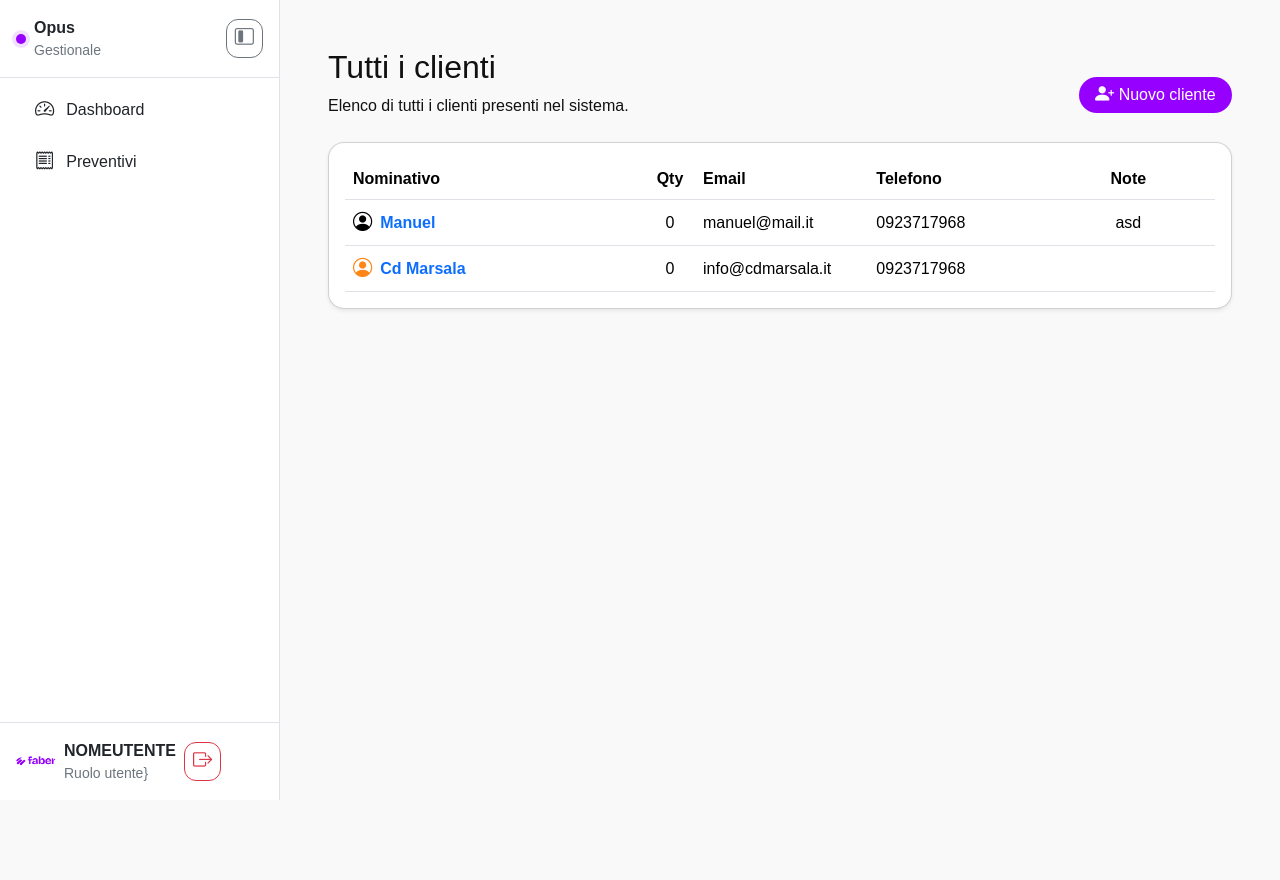
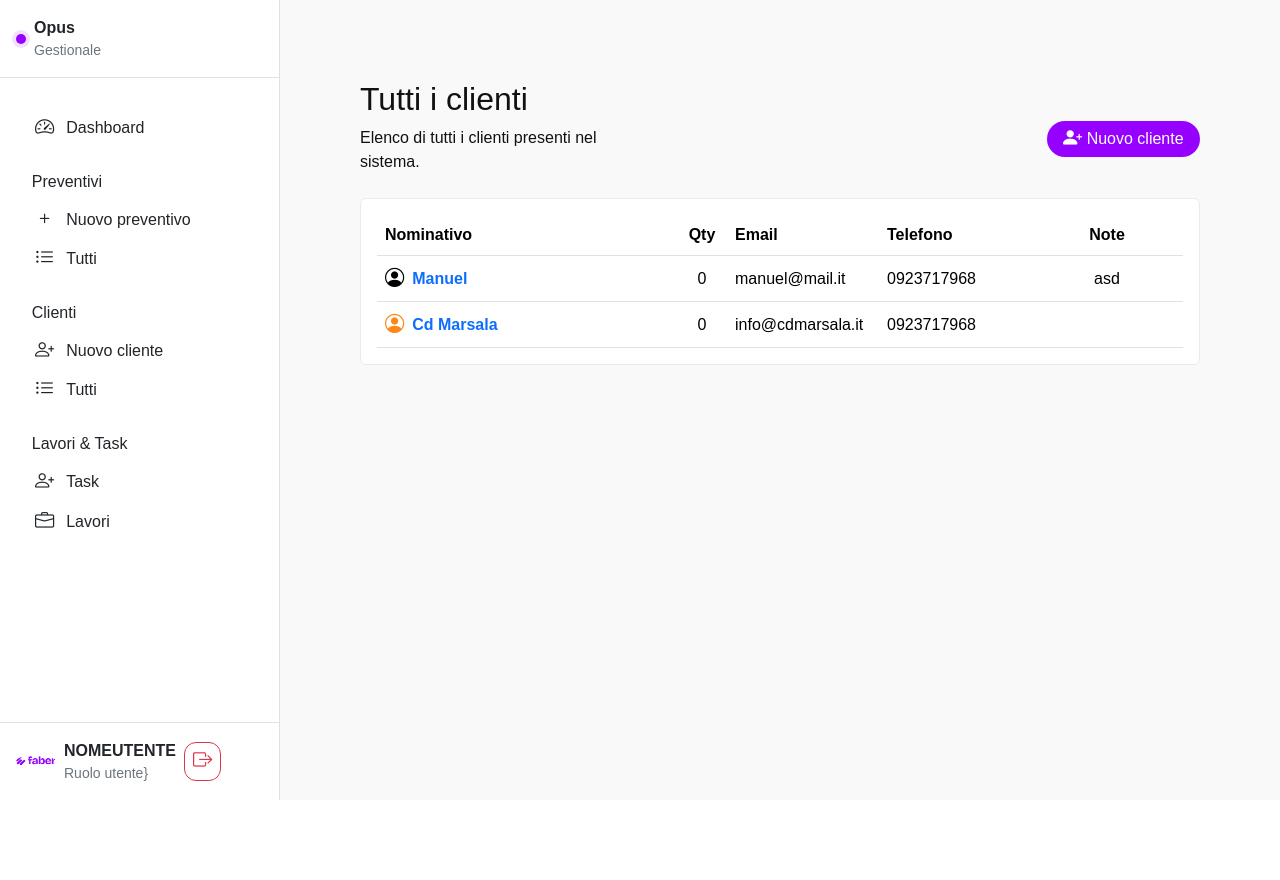
Before and after one commit to manuelparrinello/tazebao, a Flask app: page /clienti in a window 1280 px wide. After the commit the page ends 800 px from the top, so only its background shows below. Run offline with Flask 3, Linux system fonts and the light colour scheme; data that the repository does not hold is empty; some web fonts are replaced.

Commit message:
restyling wip

```diff
--- a/static/css/style.css
+++ b/static/css/style.css
@@ -23,8 +23,9 @@
 ========================= */
 
 .app-content{
-    min-height: 100vh;
+    /* min-height: 100vh; */
     transition: margin-left .2s ease;
+    padding: 80px!important;
 }
 
 /* =========================
@@ -83,7 +84,7 @@
     display: flex;
     align-items: center;
     gap: .75rem;
-    padding: .6rem .75rem;
+    padding: 0.2rem 0.75rem;
     border-radius: .75rem;
     color: var(--bs-body-color);
     transition: background .15s ease, color .15s ease;
@@ -110,6 +111,18 @@
 /* =========================
    SUBMENU BUTTON
 ========================= */
+
+.submenu {
+  margin-left: 2.5rem!important;
+}
+
+.title-menu-divider {
+  margin-left: 15.75px;
+}
+
+.hr-sidebar {
+  width: auto !important;
+}
 
 .sidebar-collapse-btn{
     background: transparent;
--- a/templates/_navbar.html
+++ b/templates/_navbar.html
@@ -11,46 +11,90 @@
                 </div>
             </div>
 
-            <button class="btn btn-sm btn-outline-secondary" id="btnSidebarCollapse">
-                <i class="bi bi-layout-sidebar-inset"></i>
-            </button>
+
         </div>
     </div>
 
     <nav class="sidebar-nav p-2 flex-grow-1">
         <ul class="nav nav-pills flex-column gap-1">
 
-            <li class="nav-item">
-                <a class="nav-link {% if request.endpoint == 'dashboard' %}active{% endif %}" href="{{ url_for('index') }}">
+            <li class="nav-item mt-4">
+                <a class="nav-link {% if request.endpoint == 'dashboard' %}active{% endif %}"
+                    href="{{ url_for('index') }}">
                     <i class="bi bi-speedometer2"></i>
                     <span class="nav-label">Dashboard</span>
                 </a>
             </li>
 
-            <!-- esempio submenu -->
+            <!-- PREVENTIVI -->
+            <div class="d-inline-flex align-items-center px-2 mt-3">
+                <span class="title-menu-divider">Preventivi</span>
+                <hr class="hr-sidebar ms-2 me-4">
+            </div>
+
+            <!-- nuovo preventivo -->
             <li class="nav-item">
-                <button class="nav-link w-100"
-                        data-bs-toggle="collapse"
-                        data-bs-target="#submenuPreventivi">
-                    <i class="bi bi-receipt"></i>
-                    <span class="nav-label">Preventivi</span>
-                </button>
+                <a class="nav-link" href="{{ url_for('nuovo_preventivo') }}">
+                    <i class="bi bi-plus"></i>
+                    <span class="nav-label">Nuovo preventivo</span>
+                </a>
+            </li>
 
-                <div class="collapse" id="submenuPreventivi">
-                    <ul class="nav flex-column ms-4 mt-1">
-                        <li>
-                            <a class="nav-link" href="{{ url_for('nuovo_preventivo') }}">
-                                Nuovo
-                            </a>
-                        </li>
-                        <li>
-                            <a class="nav-link" href="#">
-                                Lista
-                            </a>
-                        </li>
-                    </ul>
-                </div>
+            <!-- tutti i preventivi -->
+            <li class="nav-item">
+                <span class="nav-link">
+                    <i class="bi bi-list-ul"></i>
+                    <span class="nav-label">Tutti</span>
+                </span>
             </li>
+
+            <!-- CLIENTI -->
+            <div class="d-inline-flex align-items-center px-2 mt-3">
+                <span class="title-menu-divider">Clienti</span>
+                <hr class="hr-sidebar ms-2 me-4">
+            </div>
+
+            <!-- nuovo cliente -->
+            <li class="nav-item">
+                <a class="nav-link" href="{{ url_for('nuovo_cliente') }}">
+                    <i class="bi bi-person-plus"></i>
+                    <span class="nav-label">Nuovo cliente</span>
+                </a>
+            </li>
+
+            <!-- tutti i clienti -->
+            <li class="nav-item">
+                <a class="nav-link" href="{{ url_for('clienti') }}">
+                    <i class="bi bi-list-ul"></i>
+                    <span class="nav-label">Tutti</span>
+                </a>
+            </li>
+
+
+
+            <!-- LAVORI e TASK -->
+            <div class="d-inline-flex align-items-center px-2 mt-3">
+                <span class="title-menu-divider">Lavori & Task</span>
+                <hr class="hr-sidebar ms-2 me-4">
+            </div>
+
+            <!-- nuovo cliente -->
+            <li class="nav-item">
+                <a class="nav-link" href="{{ url_for('nuovo_cliente') }}">
+                    <i class="bi bi-person-plus"></i>
+                    <span class="nav-label">Task</span>
+                </a>
+            </li>
+
+            <!-- tutti i clienti -->
+            <li class="nav-item">
+                <a class="nav-link" href="{{ url_for('lavori') }}">
+                    <i class="bi bi-briefcase"></i>
+                    <span class="nav-label">Lavori</span>
+                </a>
+            </li>
+
+
 
         </ul>
     </nav>
@@ -69,3 +113,30 @@
     </div>
 
 </aside>
+
+<!-- SIDEBAR MOBILE (Offcanvas) -->
+<div class="offcanvas offcanvas-start d-lg-none app-sidebar-mobile" tabindex="-1" id="sidebarMobile"
+    aria-labelledby="sidebarMobileLabel">
+
+    <div class="offcanvas-header border-bottom">
+        <h5 class="offcanvas-title" id="sidebarMobileLabel">Menu</h5>
+        <button type="button" class="btn-close" data-bs-dismiss="offcanvas" aria-label="Chiudi"></button>
+    </div>
+
+    <div class="offcanvas-body p-2">
+        <ul class="nav nav-pills flex-column gap-1">
+            <li class="nav-item"><a class="nav-link active" href="#"><i class="bi bi-speedometer2"></i> Dashboard</a>
+            </li>
+            <li class="nav-item"><a class="nav-link" href="#"><i class="bi bi-people"></i> Clienti</a></li>
+            <li class="nav-item"><a class="nav-link" href="#"><i class="bi bi-briefcase"></i> Lavori</a></li>
+            <li class="nav-item"><a class="nav-link" href="#"><i class="bi bi-receipt"></i> Preventivi</a></li>
+            <li class="nav-item"><a class="nav-link" href="#"><i class="bi bi-gear"></i> Impostazioni</a></li>
+        </ul>
+
+        <div class="mt-3 pt-3 border-top">
+            <a class="btn btn-outline-danger w-100" href="/logout">
+                <i class="bi bi-box-arrow-right me-2"></i> Logout
+            </a>
+        </div>
+    </div>
+</div>
--- a/templates/cliente.html
+++ b/templates/cliente.html
@@ -52,9 +52,9 @@
             <hr />
         </div>
 
-        <div class="container p-0 mt-2">
+        <div class="mt-2">
             <h4 class="fw-bold mb-3">Lavori associati</h4>
-            <div class="card rounded rounded-4 shadow-sm">
+            <div class="card rounded border border-light-subtle">
                 <div class="card-body p-4">
                     <tabella-lavori :update_status="updateStatus" :lavori_data="cliente.lavori" :filtro_stati="populateExcludedStatuses"></tabella-lavori>
                 </div>
--- a/templates/cliente_new.html
+++ b/templates/cliente_new.html
@@ -1,6 +1,6 @@
 {% extends "base.html" %} {% block title %}Nuovo Cliente{% endblock %} {% block content %}
 
-<div class="container p-0 mt-5" id="formCliente" v-cloak>
+<div id="formCliente" v-cloak>
 
     <form id="nuovoCliente">
         <!-- FORM INPUTS ------------------------------>
--- a/templates/clienti.html
+++ b/templates/clienti.html
@@ -12,8 +12,8 @@
     </div>
 </div>
 
-<div id="clientiPage" class="container p-0" v-cloak>
-    <div class="card rounded rounded-4 shadow-sm">
+<div id="clientiPage" class="" v-cloak>
+    <div class="card rounded border border-light-subtle">
         <div class="card-body">
             <tabella-clienti :clienti_data="clienti" @delete="clickForDeleteCliente"></tabella-clienti>
         </div>
--- a/templates/lavori.html
+++ b/templates/lavori.html
@@ -18,8 +18,8 @@
         <span class="loader mx-auto d-flex align-items-center justify-content-center"></span>
     </div>
 
-    <div v-else class="container p-0 mt-0">
-        <div class="card rounded rounded-4 shadow-sm">
+    <div v-else class="mt-0">
+        <div class="card rounded border border-light-subtle">
             <div class="card-body p-4">
 
                 <tabella-lavori :lavori_data="lavori" :update_status="updateStatus" :stato_lavori="stato_lavori"
--- a/templates/lavoro_new.html
+++ b/templates/lavoro_new.html
@@ -8,7 +8,7 @@
 
 <form id="nuovoLavoro">
 
-    <div class="container p-0 mt-5" id="formLavoro">
+    <div class="mt-5" id="formLavoro">
 
         <div class="row">
             <div class="col-2">
--- a/templates/preventivo_new.html
+++ b/templates/preventivo_new.html
@@ -12,7 +12,7 @@
             <!-- CARD CLIENTE  -->
             <div class="col col-sm mb-3">
                 <h5 class="fw-bold">Cliente</h5>
-                <div class="card rounded rounded-4 shadow-sm">
+                <div class="card rounded border border-light-subtle">
                     <div class="card-body p-4">
                         <div class="form-group">
 
@@ -90,7 +90,7 @@
             <!-- AGGIUNGI RIGHE -->
             <div class="col-md-9">
                 <h5 class="fw-bold">Aggiungi righe</h5>
-                <div class="card rounded rounded-4 shadow-sm g-0">
+                <div class="card rounded g-0 border border-light-subtle">
                     <div class="card-body p-4">
                         <div :id="idRiga" class="row align-items-md-start g-2">
 
@@ -136,7 +136,7 @@
                 <!-- RIGHE PREVENTIVO -->
                 <div class="col col-sm mt-4">
                     <h5 class="fw-bold">Righe preventivo</h5>
-                    <div class="card rounded rounded-4 shadow-sm g-0">
+                    <div class="card rounded g-0 border border-light-subtle">
                         <div class="card-body p-4">
                             <div class="col-auto col-sm align-content-center" v-if="righe.length > 0" v-cloak>
                                 <div>
```
Also changed, not shown: backups/_navbar copy.html (renamed from templates/_navbar copy.html).
